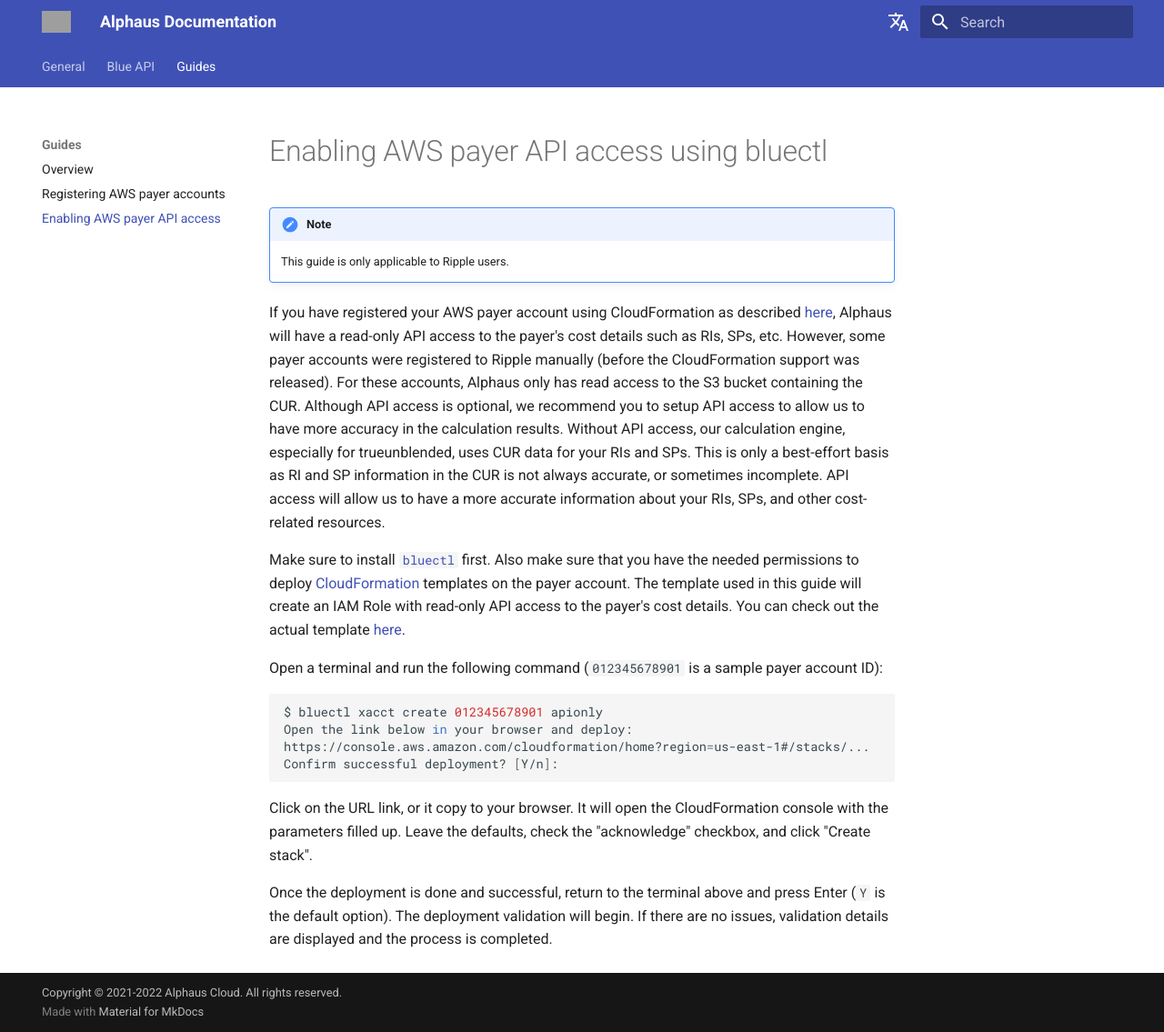
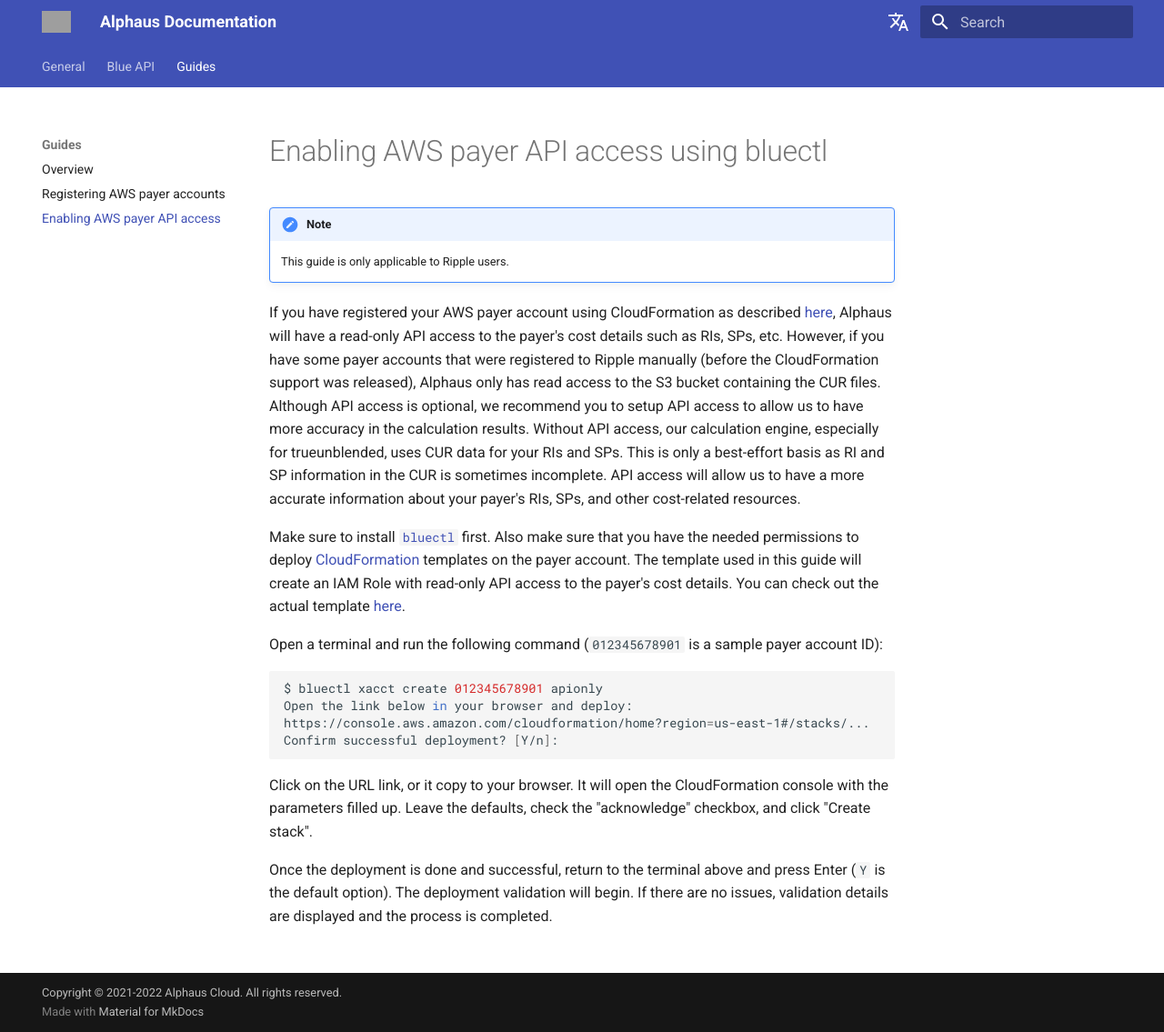
Before and after one commit to alphauslabs/tmpdocs, an MkDocs documentation site: the page built from docs/guides/aws-enable-api-access.md, in a window 1280 px wide and 1135 px high. Shown: the whole window at 91% size. Built offline with MkDocs 1.6.1 and Material for MkDocs 9.7.7, drawn with Linux system fonts in a browser that asks for light colours; comment, search, counter and statistics services are not loaded; grey boxes are pictures that could not be loaded.

Commit message:
docs: wip enable api access

```diff
--- a/docs/guides/aws-enable-api-access.md
+++ b/docs/guides/aws-enable-api-access.md
@@ -3,7 +3,7 @@
 !!! note
     This guide is only applicable to Ripple users.
 
-If you have registered your AWS payer account using CloudFormation as described [here](https://alphauslabs.github.io/docs/guides/aws-register-payer/), Alphaus will have a read-only API access to the payer's cost details such as RIs, SPs, etc. However, some payer accounts were registered to Ripple manually (before the CloudFormation support was released). For these accounts, Alphaus only has read access to the S3 bucket containing the CUR. Although API access is optional, we recommend you to setup API access to allow us to have more accuracy in the calculation results. Without API access, our calculation engine, especially for trueunblended, uses CUR data for your RIs and SPs. This is only a best-effort basis as RI and SP information in the CUR is not always accurate, or sometimes incomplete. API access will allow us to have a more accurate information about your RIs, SPs, and other cost-related resources.
+If you have registered your AWS payer account using CloudFormation as described [here](https://alphauslabs.github.io/docs/guides/aws-register-payer/), Alphaus will have a read-only API access to the payer's cost details such as RIs, SPs, etc. However, if you have some payer accounts that were registered to Ripple manually (before the CloudFormation support was released), Alphaus only has read access to the S3 bucket containing the CUR files. Although API access is optional, we recommend you to setup API access to allow us to have more accuracy in the calculation results. Without API access, our calculation engine, especially for trueunblended, uses CUR data for your RIs and SPs. This is only a best-effort basis as RI and SP information in the CUR is sometimes incomplete. API access will allow us to have a more accurate information about your payer's RIs, SPs, and other cost-related resources.
 
 Make sure to install [`bluectl`](https://alphauslabs.github.io/docs/blueapi/bluectl/) first. Also make sure that you have the needed permissions to deploy [CloudFormation](https://aws.amazon.com/cloudformation/) templates on the payer account. The template used in this guide will create an IAM Role with read-only API access to the payer's cost details. You can check out the actual template [here](https://alphaus-cloudformation-templates.s3.ap-northeast-1.amazonaws.com/alphausdefaultcostaccess-v1.yml).
 
```
